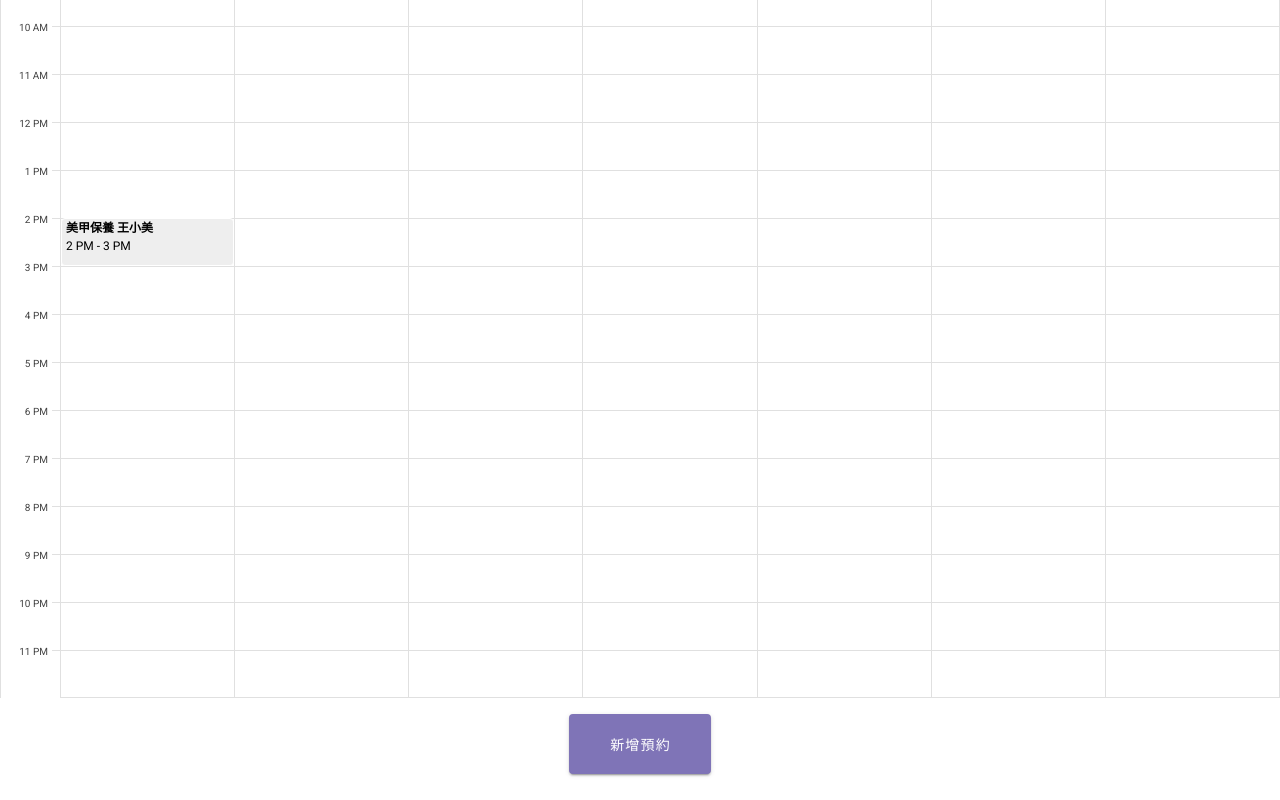
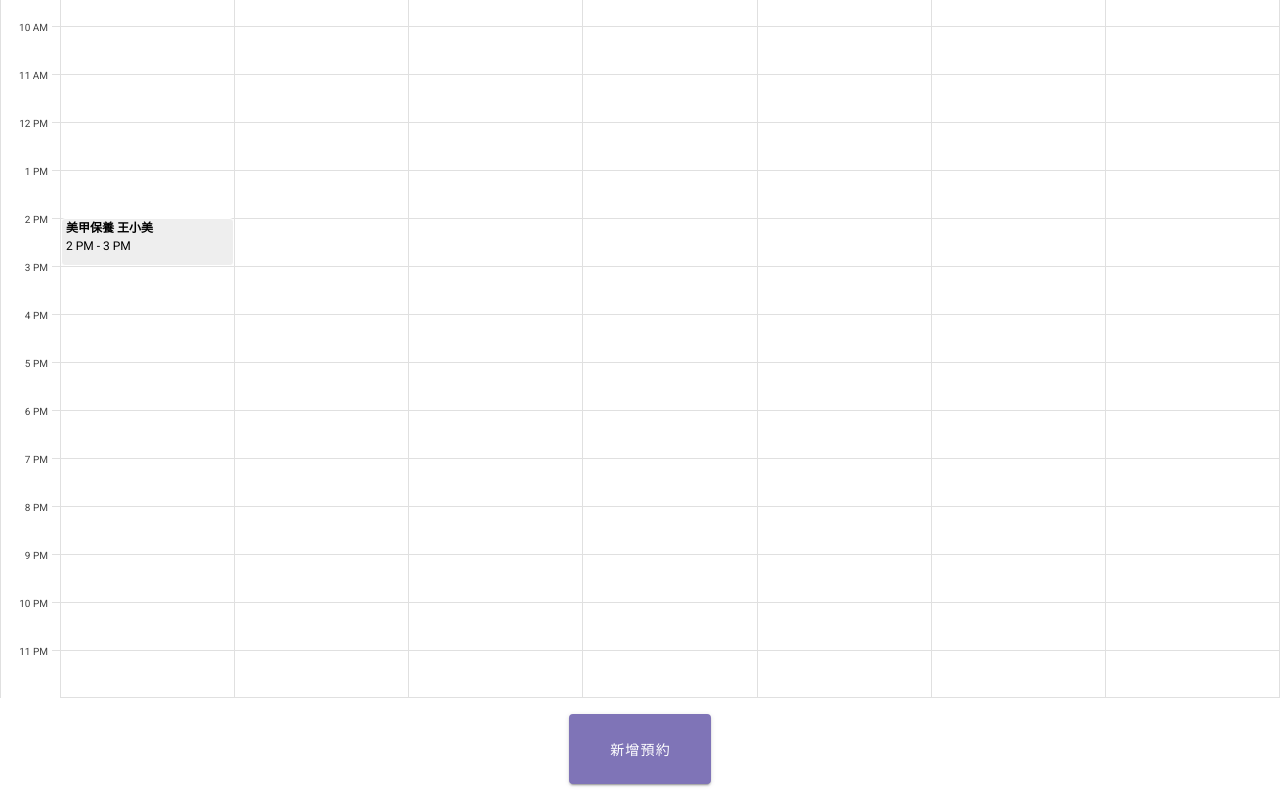
Before and after one commit to shenzhu0831/oh-Bot, a Vue app: page / in a window 1280 px wide. Shown: the part 595-1395 px from the top of the page. Built offline with nearby package versions, Linux system fonts and the light colour scheme.

Commit message:
修正 button padding

```diff
--- a/src/views/Home.vue
+++ b/src/views/Home.vue
@@ -286,7 +286,7 @@ export default {
 }
 
 ::v-deep .theme--light.v-btn.v-btn--has-bg {
-  padding: 20px 40px;
+  padding: 25px 40px;
   color: white;
 }
 </style>
```
